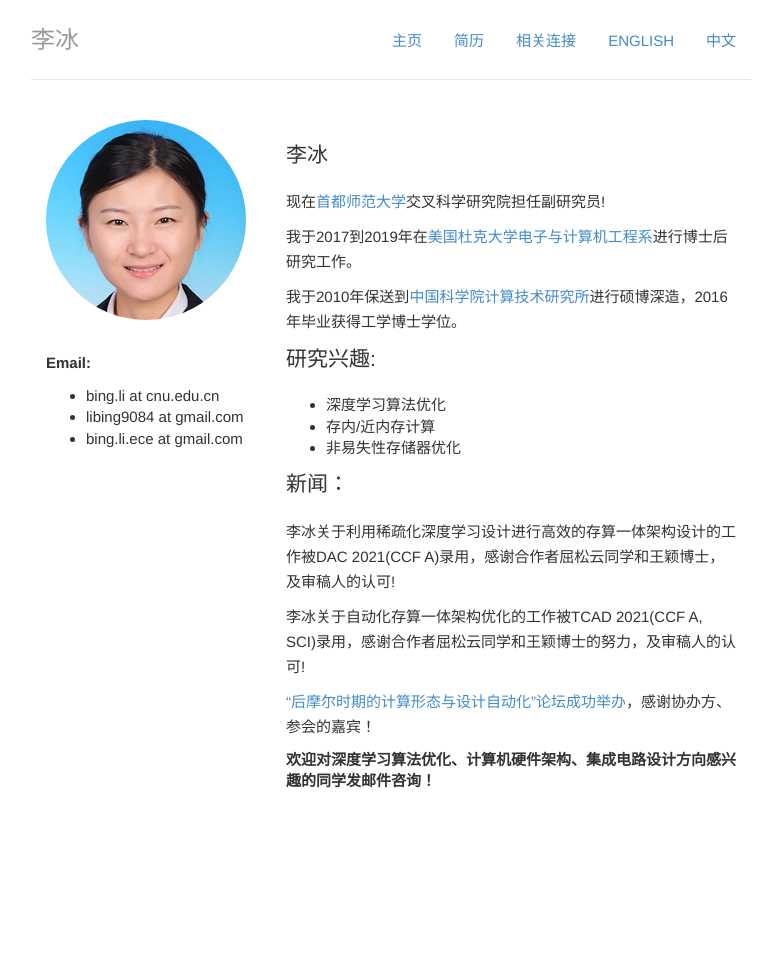
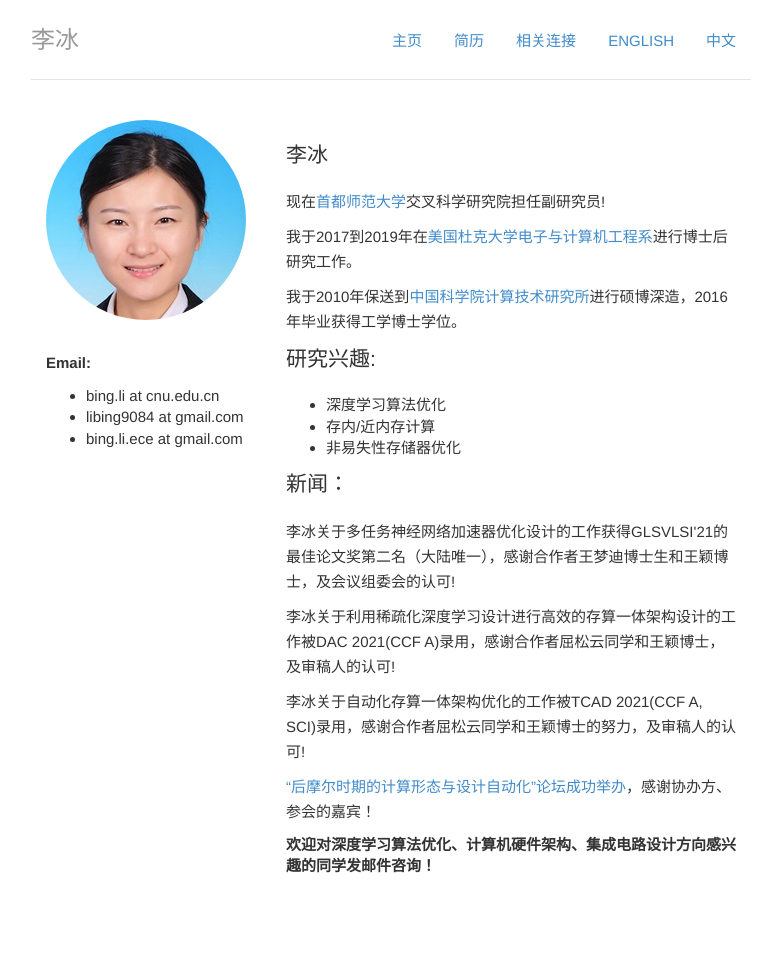
Before and after one commit to libingict/libingict.github.io, a Jekyll site: the page built from index_cn.html, in a window 1280 px wide. Shown: the whole page, without its empty margins (249-1016 px from the left). Built offline with Jekyll 4.4.1, drawn with Linux system fonts in a browser that asks for light colours; before the commit the page ends 900 px from its top, so only the background shows below that.

Commit message:
Update index_cn.html
增加获奖信息

```diff
--- a/index_cn.html
+++ b/index_cn.html
@@ -58,7 +58,7 @@ cv: passive
       <li>非易失性存储器优化</li>
     </ul>
   <p class="lead", id="news">新闻：</p>
-
+<p>李冰关于多任务神经网络加速器优化设计的工作获得</a href="https://www.glsvlsi.org/index.html">GLSVLSI'21的最佳论文奖第二名（大陆唯一）</a>，感谢合作者王梦迪博士生和王颖博士，及会议组委会的认可!</p>
  <p>李冰关于利用稀疏化深度学习设计进行高效的存算一体架构设计的工作被DAC 2021(CCF A)录用，感谢合作者屈松云同学和王颖博士，及审稿人的认可!</p>
   <p>李冰关于自动化存算一体架构优化的工作被TCAD 2021(CCF A, SCI)录用，感谢合作者屈松云同学和王颖博士的努力，及审稿人的认可!</p>
    <p><a href="https://www.cnu.edu.cn/jdxw/xwzh/184871.htm">“后摩尔时期的计算形态与设计自动化”论坛成功举办</a>，感谢协办方、参会的嘉宾！</p>
```
